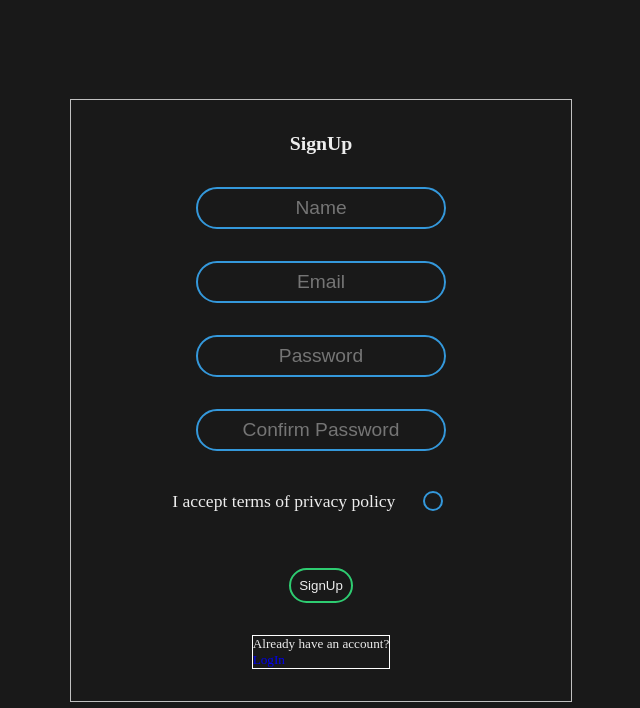
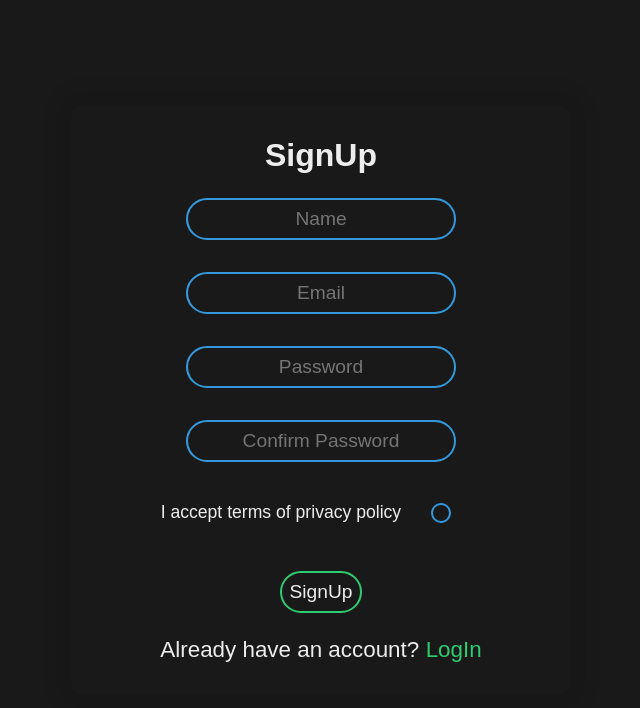
Before and after one commit to kamalheydari/react-authentication, a React (Create React App) app: page /signup in a window 1280 px wide. Shown: the top 708 px of the page, without its empty margins (319-959 px from the left). Built offline with nearby package versions, Linux system fonts and the light colour scheme.

Commit message:
style changed

```diff
--- a/src/App.css
+++ b/src/App.css
@@ -2,10 +2,12 @@
 :root {
   --bg-color: #191919;
   --blue-1: #3498db;
-  /* --blue-2: #1b2a4a; */
+  --blue-2: #1b2a4a;
   --green-1: #2ecc71;
   --green-2: #2ecc7070;
   --white-1: #ededed;
+  --red-1: #e21616;
+  --red-2: #d12020;
 }
 
 /* reset  */
@@ -19,29 +21,59 @@
 }
 a {
   text-decoration: none;
+  color: var(--green-1);
 }
 img {
   width: 100%;
   height: 100%;
 }
+body {
+  font-size: 0.825rem;
+}
+
+/* typographi */
+h2 {
+  font-size: 2rem;
+}
+button {
+  font-size: 1.2rem;
+}
+a {
+  font-size: 1.4rem;
+}
+input {
+  font-size: 1.2rem;
+}
+span {
+  font-size: 0.9rem;
+}
+label {
+  font-size: 1.1rem;
+}
+p {
+  font-size: 1.4rem;
+}
+/* styles */
 
 body {
   height: 100vh;
   background: var(--bg-color);
   color: var(--white-1);
-  font-size: 0.825rem;
   display: grid;
   place-items: center;
+  font-family: Arial, sans-serif;
+  overflow: hidden;
 }
 .container {
-  border: 1px solid silver;
+  box-shadow: 0 0 1rem 1rem rgba(0, 0, 0, 0.08);
+  border-radius: 0.8rem;
 }
 .form {
   display: flex;
   flex-direction: column;
   align-items: center;
   justify-content: center;
-  gap: 2rem;
+  gap: 1.5rem;
   padding: 2rem 1rem;
   width: min(80vw, 500px);
 }
@@ -61,8 +93,7 @@ body {
   display: inline-block;
   padding: 0.3rem;
   height: 1rem;
-  font-size: 0.9rem;
-  color: rgb(224, 54, 54);
+  color: var(--red-2);
 }
 .form__control:nth-child(5) {
   display: grid;
@@ -72,16 +103,13 @@ body {
   grid-template-columns: repeat(4, 1fr);
 }
 .form__control:nth-child(5) label {
-  font-size: 1.1rem;
   grid-column: 1/4;
   width: 100%;
 }
 .form__control:nth-child(5) input {
   grid-column: 4/5;
-
   width: max-content;
   border: 0.15rem solid var(--blue-1);
-
   appearance: none;
   border-radius: 50%;
 }
@@ -101,7 +129,6 @@ body {
   text-align: center;
   color: var(--white-1);
   padding: 0.5rem;
-  font-size: 1.2rem;
   border-radius: 2.5rem;
   width: 80%;
   transition: 0.25s;
@@ -117,10 +144,23 @@ body {
   color: var(--white-1);
   border-radius: 2.5rem;
   cursor: pointer;
+  transition: 0.3s;
+}
+.form__btn button:hover {
+  background-color: var(--green-1);
+  color: var(--bg-color);
+}
+.form__link {
+  width: 100%;
+  display: flex;
+  justify-content: center;
+}
+.form__link a {
+  margin-left: 0.4rem;
 }
 
-.form__link {
-  border: 1px solid white;
+.form__control .uncompleted {
+  border-color: var(--red-1);
 }
 
 /* CSS Styles */
@@ -138,3 +178,18 @@ body {
   opacity: 0;
   position: absolute;
 }
+
+.item-enter {
+  opacity: 0;
+}
+.item-enter-active {
+  opacity: 1;
+  transition: opacity 500ms ease-in;
+}
+.item-exit {
+  opacity: 1;
+}
+.item-exit-active {
+  opacity: 0;
+  transition: opacity 500ms ease-in;
+}
--- a/src/Components/AuthBox.js
+++ b/src/Components/AuthBox.js
@@ -13,7 +13,7 @@ const AuthBox = () => {
 
   useEffect(() => {
     setPath(pathname);
-  }, [pathname]);
+  }, []);
 
   return (
     <div className="container">
--- a/src/Components/Input.js
+++ b/src/Components/Input.js
@@ -1,7 +1,7 @@
 import React from "react";
 import { useAuthContext } from "../context/AuthContext";
 
-const Input = ({ label, type, name, placeholder }) => {
+const Input = ({ label, type, name, placeholder, id }) => {
   const {
     changeHandler,
     signUpData,
@@ -15,7 +15,6 @@ const Input = ({ label, type, name, placeholder }) => {
   return (
     <>
       <div className="form__control">
-        {/* <div> */}
         {label && <label htmlFor={name}>{label}</label>}
         <input
           type={type}
@@ -23,10 +22,10 @@ const Input = ({ label, type, name, placeholder }) => {
           placeholder={placeholder}
           id={name}
           value={path === "/signup" ? signUpData[name] : logInData[name]}
+          className={errors[name] && touched[name] && "uncompleted"}
           onChange={changeHandler}
           onFocus={focusHandler}
         />
-        {/* </div> */}
         <span>{errors[name] && touched[name] && errors[name]}</span>
       </div>
     </>
```
